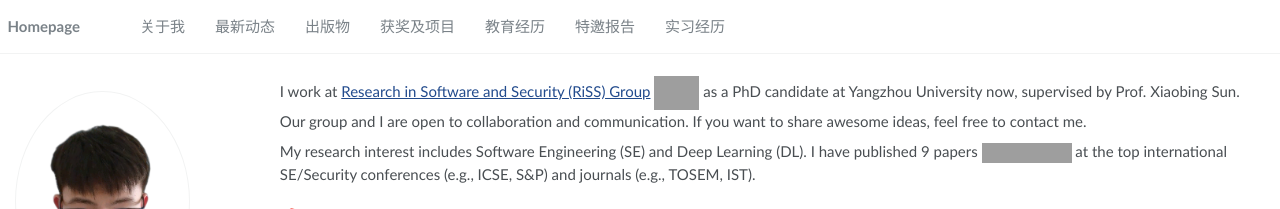
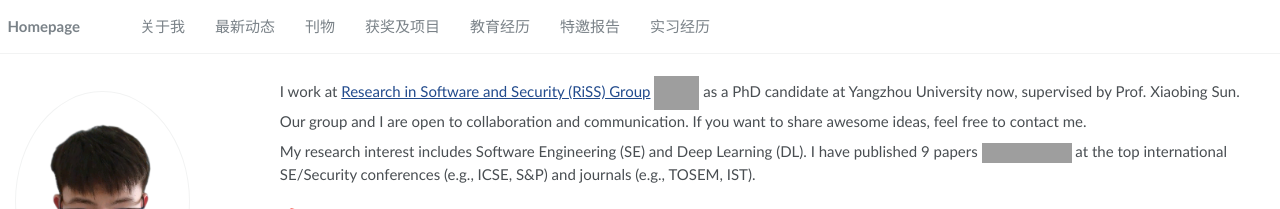
Before and after one commit to Metastarx/Metastarx.github.io, a Jekyll site: the page built from _pages/about.md, in a window 1280 px wide. Shown: the top 209 px of the page. Built offline with Jekyll 4.4.1, drawn with Linux system fonts in a browser that asks for light colours; grey boxes are pictures that could not be loaded.

Commit message:
Update navigation.yml

```diff
--- a/_data/navigation.yml
+++ b/_data/navigation.yml
@@ -6,7 +6,7 @@ main:
   - title: "最新动态"
     url: "/#-news"
 
-  - title: "出版物"
+  - title: "刊物"
     url: "/#-publications"
 
   - title: "获奖及项目"
```
